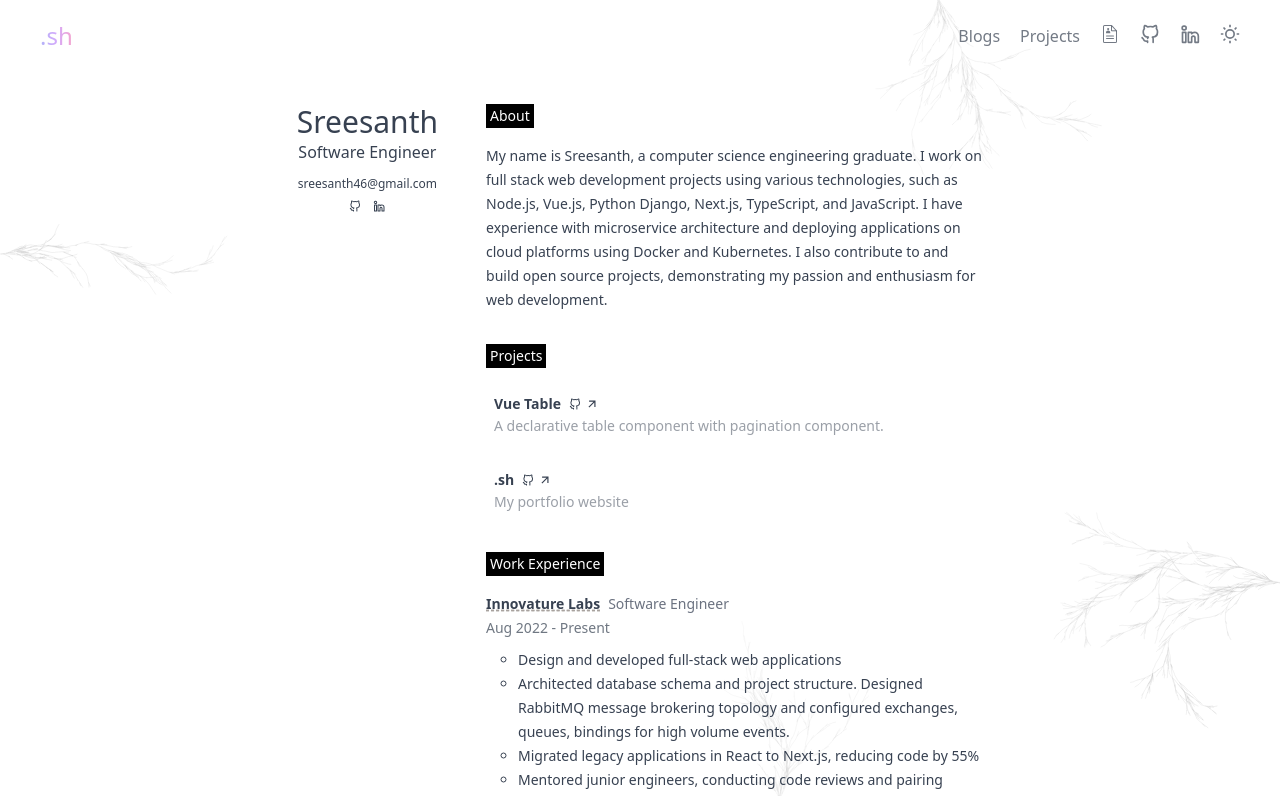
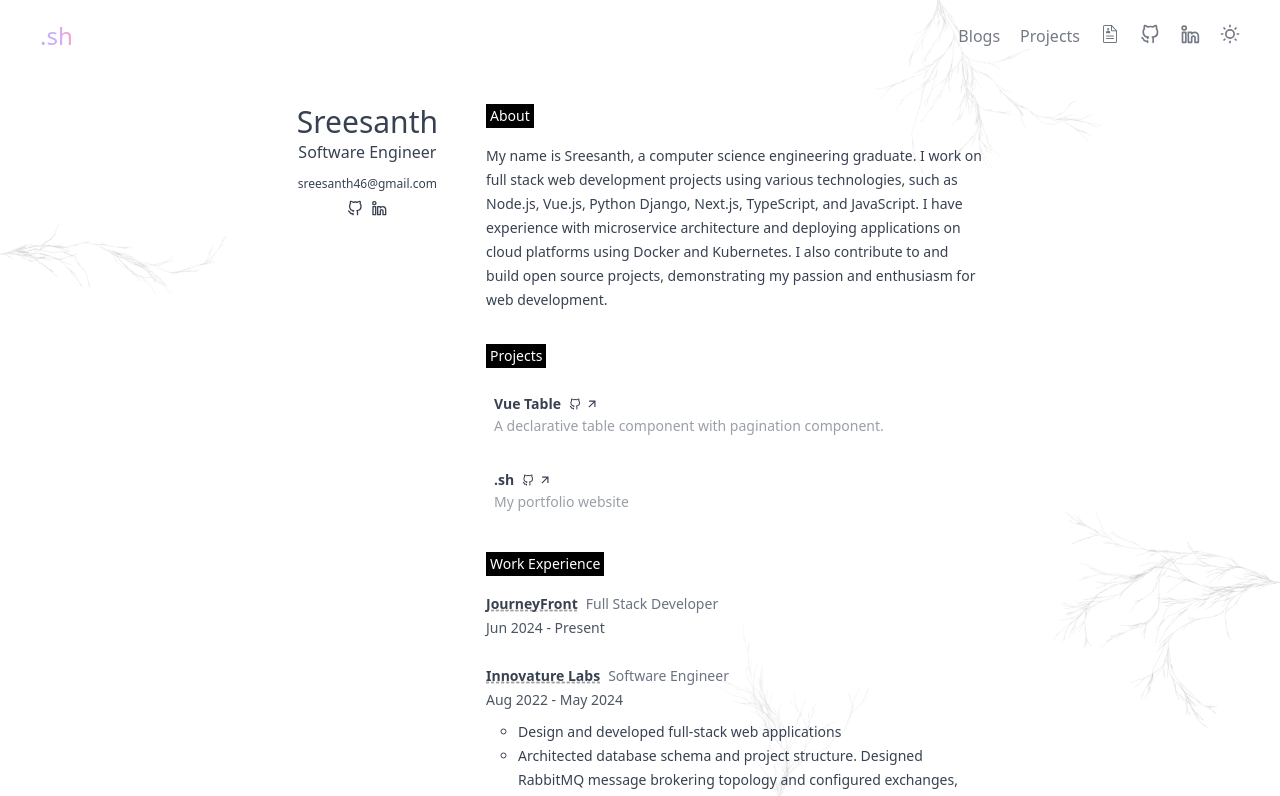
Before and after one commit to Sreesanth46/sreesanth.me, a Vue app: page /resume in a window 1280 px wide. Shown: the top 796 px of the page. Built offline with nearby package versions, Linux system fonts and the light colour scheme.

Commit message:
feat: updated work-experience-card

```diff
--- a/src/pages/Resume/Resume.vue
+++ b/src/pages/Resume/Resume.vue
@@ -1,11 +1,12 @@
 <script setup lang="ts">
-import ProjectExtraCard from '~/components/ProjectExtraCard.vue';
-import { FindMeLinks, ProjectList } from '~/globals';
-import WorkExperienceCard from './WorkExperienceCard.vue';
-import { h } from 'vue';
+import ProjectExtraCard from "~/components/ProjectExtraCard.vue";
+import { FindMeLinks, ProjectList } from "~/globals";
+import WorkExperienceCard from "./WorkExperienceCard.vue";
+import { h } from "vue";
+import { Experiences } from ".";
 
-const SectionTitle = h('h4', {
-  class: 'bg-black dark:bg-white w-max text-white dark:text-black px-1'
+const SectionTitle = h("h4", {
+  class: "bg-black dark:bg-white w-max text-white dark:text-black px-1",
 });
 </script>
 
@@ -18,11 +19,13 @@ const SectionTitle = h('h4', {
             <h3 class="font-medium text-3xl">Sreesanth</h3>
             <h5 class="text-md">Software Engineer</h5>
             <p class="font-extralight text-xs mt-3">sreesanth46@gmail.com</p>
-            <div class="flex gap-3 mt-2 justify-center items-center">
+            <div class="flex gap-2 mt-2 justify-center items-center">
               <component
-                class="h-3 w-3"
+                class="h-4 w-4 cursor-pointer"
                 v-for="me in FindMeLinks"
-                :is="me.icons.outlined" />
+                :is="me.icons.outlined"
+                :key="me.label"
+              />
             </div>
           </div>
         </div>
@@ -48,11 +51,20 @@ const SectionTitle = h('h4', {
             :key="project.title"
             :title="project.title"
             :descriptions="project.description"
-            :link="project.link" />
+            :link="project.link"
+          />
         </div>
         <div class="flex flex-col gap-4">
           <section-title> Work Experience </section-title>
-          <WorkExperienceCard />
+          <WorkExperienceCard
+            v-for="experience in Experiences"
+            :key="experience.employer"
+            :employer="experience.employer"
+            :title="experience.title"
+            :start-date="experience.startDate"
+            :end-date="experience.endDate"
+            :summary="experience.summary"
+          />
         </div>
         <div class="flex flex-col gap-4">
           <section-title> Stacks </section-title>
--- a/src/pages/Resume/WorkExperienceCard.vue
+++ b/src/pages/Resume/WorkExperienceCard.vue
@@ -1,26 +1,27 @@
+<script setup lang="ts">
+import { Experience } from "~/types";
+
+defineProps<Experience>();
+</script>
+
 <template>
   <div class="flex flex-col gap-2">
     <div>
       <p class="flex gap-2">
-        <strong class="underline decoration-stone-400 decoration-dashed">
-          <a href="#"> Innovature Labs </a>
+        <strong
+          class="underline decoration-stone-400 dark:decoration-slate-300 decoration-dashed"
+        >
+          <a href="#"> {{ employer }} </a>
         </strong>
-        <span class="text-gray-500">Software Engineer</span>
+        <span class="text-gray-500 dark:text-gray-300">{{ title }}</span>
       </p>
-      <p class="text-gray-600/80 font-light">Aug 2022 - Present</p>
+      <p class="text-gray-600 dark:text-gray-400 font-light">
+        {{ `${startDate} - ${endDate ? endDate : "Present"}` }}
+      </p>
     </div>
     <ul class="pl-8 list-[circle]">
-      <li>Design and developed full-stack web applications</li>
-      <li>
-        Architected database schema and project structure. Designed RabbitMQ
-        message brokering topology and configured exchanges, queues, bindings
-        for high volume events.
-      </li>
-      <li>
-        Migrated legacy applications in React to Next.js, reducing code by 55%
-      </li>
-      <li>
-        Mentored junior engineers, conducting code reviews and pairing sessions.
+      <li v-for="whatIDid in summary" :key="whatIDid">
+        {{ whatIDid }}
       </li>
     </ul>
   </div>
--- a/src/pages/Resume/index.ts
+++ b/src/pages/Resume/index.ts
@@ -1,3 +1,47 @@
-import Resume from './Resume.vue';
+import { Experience } from "~/types";
+import Resume from "./Resume.vue";
 
 export default Resume;
+
+const formatDate = (date: Date) => {
+  const months = [
+    "Jan",
+    "Feb",
+    "Mar",
+    "Apr",
+    "May",
+    "Jun",
+    "Jul",
+    "Aug",
+    "Sep",
+    "Oct",
+    "Nov",
+    "Dec",
+  ];
+
+  const year = date.getFullYear();
+  const month = months[date.getMonth()];
+
+  return `${month} ${year}`;
+};
+
+export const Experiences: Experience[] = [
+  {
+    employer: "JourneyFront",
+    title: "Full Stack Developer",
+    startDate: formatDate(new Date(2024, 5, 3)),
+    summary: [],
+  },
+  {
+    employer: "Innovature Labs",
+    title: "Software Engineer",
+    startDate: formatDate(new Date(2022, 7, 8)),
+    endDate: formatDate(new Date(2024, 4, 31)),
+    summary: [
+      "Design and developed full-stack web applications",
+      "Architected database schema and project structure. Designed RabbitMQ message brokering topology and configured exchanges, queues, bindings for high volume events.",
+      "Migrated legacy applications in React to Next.js, reducing code by 55%",
+      "Mentored junior engineers, conducting code reviews and pairing sessions.",
+    ],
+  },
+];
--- /dev/null
+++ b/src/types/index.ts
@@ -0,0 +1,7 @@
+export interface Experience {
+  employer: string;
+  title: string;
+  startDate?: string;
+  endDate?: string;
+  summary?: string[];
+}
```
